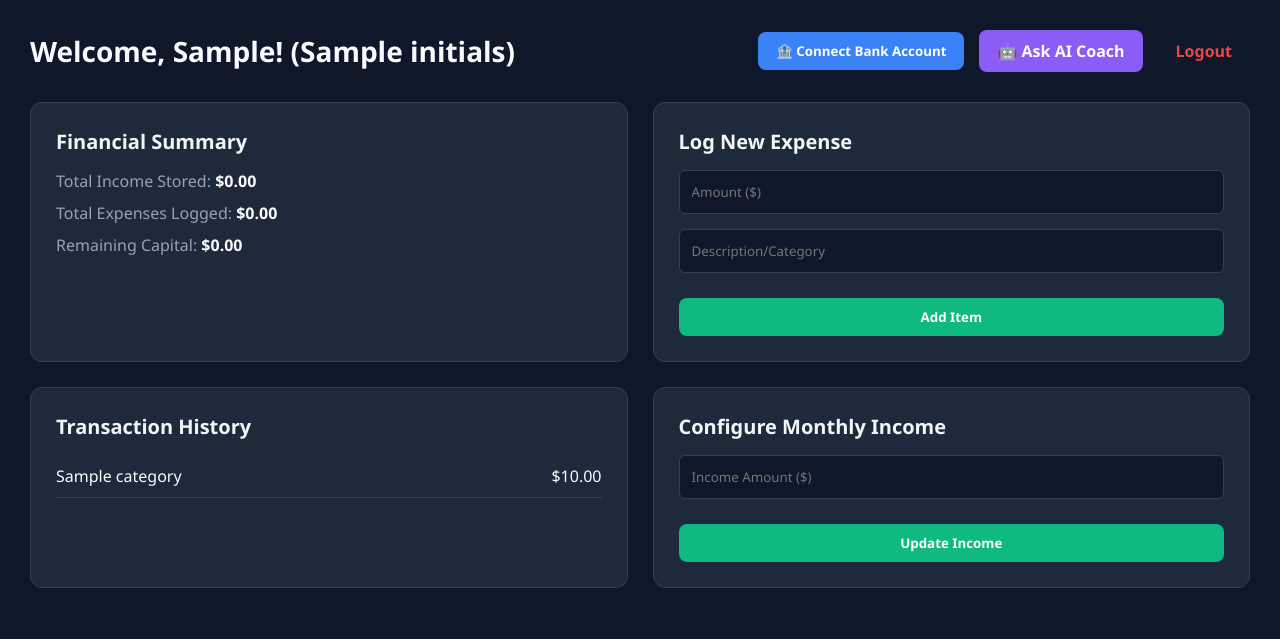
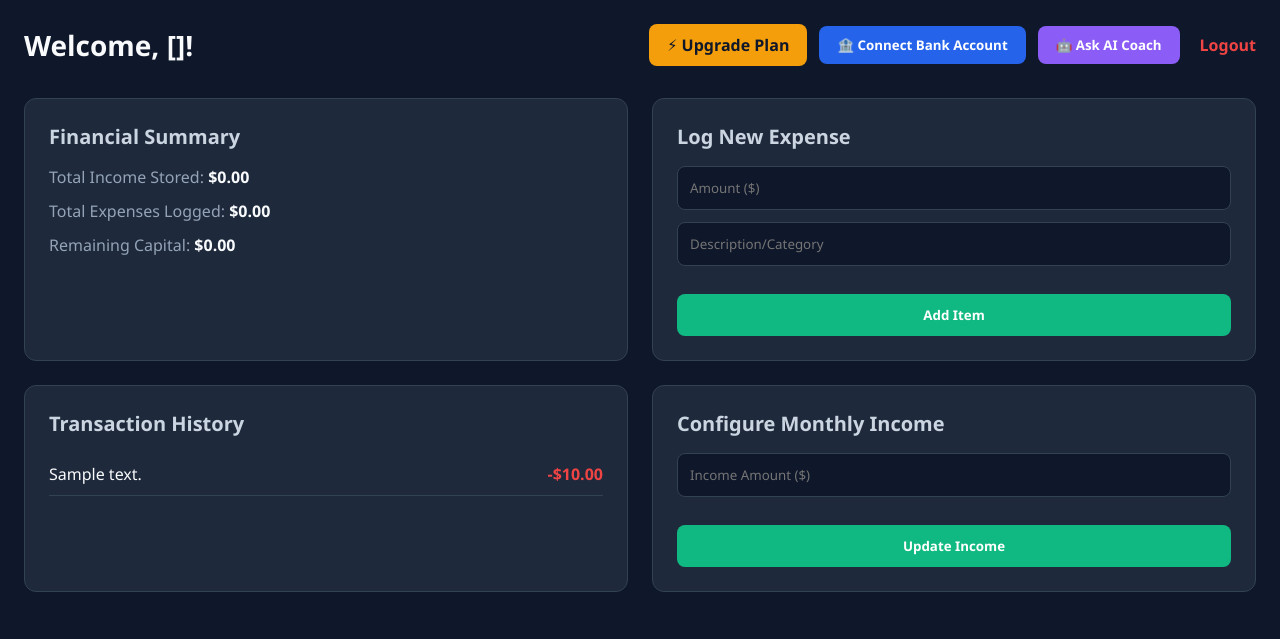
Before and after one commit to arielmuyanja-cloud/budget-buddy132, a Flask app: template templates/index.html in a window 1280 px wide. Shown: the top 639 px of the page. Run offline with Flask 3, Linux system fonts and the light colour scheme; the template is opened without the code that fills it: most values are stand-ins (such as "Sample title", 1, 10 or a date in 2020); some libraries are stand-ins or nearby versions.

Commit message:
Refactor index.html for layout and style improvements
Refactor HTML structure and styles for improved layout and user experience. Update navigation buttons and form elements for consistency.

```diff
--- a/templates/index.html
+++ b/templates/index.html
@@ -5,46 +5,186 @@
     <meta name="viewport" content="width=device-width, initial-scale=1.0">
     <title>Budget Buddy Dashboard</title>
     <style>
-        * { box-sizing: border-box; margin: 0; padding: 0; font-family: 'Segoe UI', Tahoma, Geneva, Verdana, sans-serif; }
-        body { background-color: #0f172a; color: #f8fafc; padding: 30px; }
-        .header { display: flex; justify-content: space-between; align-items: center; margin-bottom: 30px; }
-        .header h1 { font-size: 28px; font-weight: 700; }
-        .nav-btns { display: flex; gap: 15px; align-items: center; }
-        .btn { padding: 10px 18px; border-radius: 8px; font-weight: 600; text-decoration: none; cursor: pointer; border: none; transition: background 0.2s; }
-        .btn-blue { background-color: #3b82f6; color: white; }
-        .btn-blue:hover { background-color: #2563eb; }
-        .btn-purple { background-color: #8b5cf6; color: white; }
-        .btn-purple:hover { background-color: #7c3aed; }
-        .btn-red { color: #ef4444; background: transparent; font-weight: 600; }
-        .btn-green { background-color: #10b981; color: white; width: 100%; margin-top: 10px; }
-        .btn-green:hover { background-color: #059669; }
-
-        .alert { padding: 15px; border-radius: 8px; margin-bottom: 25px; font-weight: 600; }
-        .alert-success { background-color: #065f46; color: #a7f3d0; border: 1px solid #059669; }
-        .alert-error { background-color: #991b1b; color: #fecaca; border: 1px solid #dc2626; }
-
-        .grid { display: grid; grid-template-columns: 1fr 1fr; gap: 25px; }
-        .card { background-color: #1e293b; padding: 25px; border-radius: 12px; border: 1px solid #334155; }
-        .card h2 { margin-bottom: 15px; font-size: 20px; color: #f1f5f9; }
-        .stat { font-size: 16px; margin-bottom: 10px; color: #94a3b8; }
-        .stat span { color: #f8fafc; font-weight: 600; }
-
-        input { width: 100%; padding: 12px; margin-bottom: 15px; background-color: #0f172a; border: 1px solid #334155; border-radius: 6px; color: white; }
-        .tx-list { list-style: none; }
-        .tx-item { display: flex; justify-content: space-between; padding: 10px 0; border-bottom: 1px solid #334155; }
-
-        /* MODAL STYLES */
-        .modal-overlay { display: none; position: fixed; top: 0; left: 0; width: 100%; height: 100%; background: rgba(0,0,0,0.8); z-index: 1000; justify-content: center; align-items: center; }
-        .modal-card { background: #1e293b; width: 450px; padding: 30px; border-radius: 12px; border: 1px solid #334155; position: relative; }
-        .modal-close { position: absolute; top: 15px; right: 20px; color: #94a3b8; cursor: pointer; font-size: 22px; }
-        .bank-grid { display: grid; grid-template-columns: 1fr 1fr; gap: 15px; margin-top: 20px; }
-        .bank-btn { background: #0f172a; border: 1px solid #334155; padding: 15px; border-radius: 8px; color: white; font-weight: 600; cursor: pointer; text-align: center; transition: all 0.2s; }
-        .bank-btn:hover { border-color: #10b981; background: #1e293b; }
+        * {
+            box-sizing: border-box;
+            margin: 0;
+            padding: 0;
+            font-family: 'Segoe UI', Tahoma, Geneva, Verdana, sans-serif;
+        }
+        body {
+            background-color: #0f172a;
+            color: #f8fafc;
+            padding: 24px;
+        }
+        .header {
+            display: flex;
+            justify-content: space-between;
+            align-items: center;
+            margin-bottom: 32px;
+        }
+        .user-welcome {
+            font-size: 28px;
+            font-weight: bold;
+        }
+        .nav-buttons {
+            display: flex;
+            gap: 12px;
+            align-items: center;
+        }
+        .btn {
+            padding: 10px 18px;
+            border-radius: 8px;
+            font-weight: 600;
+            cursor: pointer;
+            text-decoration: none;
+            border: none;
+            display: inline-flex;
+            align-items: center;
+            gap: 8px;
+            transition: all 0.2s ease;
+        }
+        .btn-upgrade {
+            background-color: #f59e0b;
+            color: #0f172a;
+        }
+        .btn-upgrade:hover {
+            background-color: #d97706;
+        }
+        .btn-bank {
+            background-color: #2563eb;
+            color: #ffffff;
+        }
+        .btn-bank:hover {
+            background-color: #1d4ed8;
+        }
+        .btn-ai {
+            background-color: #8b5cf6;
+            color: #ffffff;
+        }
+        .btn-ai:hover {
+            background-color: #7c3aed;
+        }
+        .btn-logout {
+            color: #ef4444;
+            text-decoration: none;
+            font-weight: 600;
+            margin-left: 8px;
+        }
+        .grid-container {
+            display: grid;
+            grid-template-columns: 1fr 1fr;
+            gap: 24px;
+            margin-bottom: 24px;
+        }
+        .card {
+            background-color: #1e293b;
+            border-radius: 12px;
+            padding: 24px;
+            border: 1px solid #334155;
+        }
+        .card h2 {
+            margin-bottom: 16px;
+            font-size: 20px;
+            color: #cbd5e1;
+        }
+        .stat {
+            font-size: 16px;
+            margin-bottom: 12px;
+            color: #94a3b8;
+        }
+        .stat span {
+            color: #f8fafc;
+            font-weight: bold;
+        }
+        .input-group {
+            margin-bottom: 16px;
+        }
+        .input-group input {
+            width: 100%;
+            padding: 12px;
+            border-radius: 8px;
+            border: 1px solid #334155;
+            background-color: #0f172a;
+            color: #fff;
+            margin-bottom: 12px;
+        }
+        .btn-submit {
+            width: 100%;
+            background-color: #10b981;
+            color: #fff;
+            padding: 12px;
+            border-radius: 8px;
+            border: none;
+            font-weight: bold;
+            cursor: pointer;
+        }
+        .btn-submit:hover {
+            background-color: #059669;
+        }
+        /* Modal Overlay */
+        .modal-overlay {
+            display: none;
+            position: fixed;
+            top: 0; left: 0; width: 100%; height: 100%;
+            background: rgba(15, 23, 42, 0.8);
+            backdrop-filter: blur(4px);
+            justify-content: center;
+            align-items: center;
+            z-index: 1000;
+        }
+        .modal-card {
+            background-color: #1e293b;
+            border: 1px solid #334155;
+            border-radius: 16px;
+            padding: 32px;
+            width: 440px;
+            position: relative;
+        }
+        .modal-close {
+            position: absolute;
+            top: 16px; right: 20px;
+            color: #94a3b8;
+            cursor: pointer;
+            font-size: 20px;
+        }
+        .bank-grid {
+            display: grid;
+            grid-template-columns: 1fr 1fr;
+            gap: 12px;
+            margin-top: 20px;
+        }
+        .bank-btn {
+            background-color: #0f172a;
+            border: 1px solid #334155;
+            color: #fff;
+            padding: 16px;
+            border-radius: 8px;
+            cursor: pointer;
+            font-weight: 600;
+            display: flex;
+            align-items: center;
+            justify-content: center;
+            gap: 8px;
+            transition: border-color 0.2s;
+        }
+        .bank-btn:hover {
+            border-color: #3b82f6;
+            background-color: #1e293b;
+        }
+        /* Alert Messages */
+        .alert {
+            padding: 12px 16px;
+            border-radius: 8px;
+            margin-bottom: 16px;
+            font-weight: 500;
+        }
+        .alert-success { background-color: #065f46; color: #a7f3d0; }
+        .alert-error { background-color: #991b1b; color: #fecaca; }
     </style>
 </head>
 <body>
 
-    <!-- FLASH MESSAGES -->
+    <!-- Flash Messages -->
     {% with messages = get_flashed_messages(with_categories=true) %}
       {% if messages %}
         {% for category, message in messages %}
@@ -53,46 +193,66 @@
       {% endif %}
     {% endwith %}
 
+    <!-- Top Navigation Header -->
     <div class="header">
-        <h1>Welcome, {{ first_name }}! ({{ initials }})</h1>
-        <div class="nav-btns">
-            <button onclick="openModal()" class="btn btn-blue">🏦 Connect Bank Account</button>
-            <a href="/ai" class="btn btn-purple">🤖 Ask AI Coach</a>
-            <a href="/logout" class="btn btn-red">Logout</a>
+        <div class="user-welcome">
+            Welcome, {{ username }}!
+        </div>
+        <div class="nav-buttons">
+            <!-- ⚡ Upgrade Plan Button -->
+            <a href="/pricing" class="btn btn-upgrade">
+                ⚡ Upgrade Plan
+            </a>
+
+            <!-- 🏦 Connect Bank Account Button -->
+            <button class="btn btn-bank" onclick="openBankModal()">
+                🏦 Connect Bank Account
+            </button>
+
+            <!-- 🤖 Ask AI Coach Button -->
+            <button class="btn btn-ai" onclick="alert('Consulting AI Financial Coach...')">
+                🤖 Ask AI Coach
+            </button>
+
+            <a href="/logout" class="btn-logout">Logout</a>
         </div>
     </div>
 
-    <div class="grid">
-        <!-- FINANCIAL SUMMARY -->
+    <!-- Main Content Dashboard Grid -->
+    <div class="grid-container">
+        <!-- Financial Summary -->
         <div class="card">
             <h2>Financial Summary</h2>
-            <div class="stat">Total Income Stored: <span>${{ "%.2f"|format(income) }}</span></div>
-            <div class="stat">Total Expenses Logged: <span>${{ "%.2f"|format(total) }}</span></div>
-            <div class="stat">Remaining Capital: <span>${{ "%.2f"|format(remaining) }}</span></div>
-            {% if warning %}
-                <div style="margin-top: 15px; font-weight: bold; color: #f59e0b;">{{ warning }}</div>
-            {% endif %}
+            <div class="stat">Total Income Stored: <span>${{ "%.2f"|format(total_income|default(0)) }}</span></div>
+            <div class="stat">Total Expenses Logged: <span>${{ "%.2f"|format(total_expense|default(0)) }}</span></div>
+            <div class="stat">Remaining Capital: <span>${{ "%.2f"|format(balance|default(0)) }}</span></div>
         </div>
 
-        <!-- LOG EXPENSE -->
+        <!-- Log Expense -->
         <div class="card">
             <h2>Log New Expense</h2>
-            <form action="/add" method="POST">
-                <input type="number" step="0.01" name="amount" placeholder="Amount ($)" required>
-                <input type="text" name="category" placeholder="Description/Category" required>
-                <button type="submit" class="btn btn-green">Add Item</button>
+            <form action="/" method="POST">
+                <div class="input-group">
+                    <input type="number" step="0.01" name="amount" placeholder="Amount ($)" required>
+                    <input type="text" name="description" placeholder="Description/Category" required>
+                </div>
+                <button type="submit" class="btn-submit">Add Item</button>
             </form>
         </div>
+    </div>
 
-        <!-- TRANSACTION HISTORY -->
+    <div class="grid-container">
+        <!-- Transaction History -->
         <div class="card">
             <h2>Transaction History</h2>
             {% if transactions %}
-                <ul class="tx-list">
-                    {% for tx in transactions %}
-                        <li class="tx-item">
-                            <span>{{ tx.category }}</span>
-                            <span>${{ "%.2f"|format(tx.amount) }}</span>
+                <ul style="list-style: none;">
+                    {% for t in transactions %}
+                        <li style="padding: 10px 0; border-bottom: 1px solid #334155; display: flex; justify-content: space-between;">
+                            <span>{{ t['description'] if t['description'] else t[2] }}</span>
+                            <span style="color: {% if (t['type'] if t['type'] else t[4]) == 'income' %}#10b981{% else %}#ef4444{% endif %}; font-weight: bold;">
+                                {% if (t['type'] if t['type'] else t[4]) == 'income' %}+{% else %}-{% endif %}${{ "%.2f"|format(t['amount'] if t['amount'] else t[3]) }}
+                            </span>
                         </li>
                     {% endfor %}
                 </ul>
@@ -101,47 +261,65 @@
             {% endif %}
         </div>
 
-        <!-- CONFIGURE MONTHLY INCOME -->
+        <!-- Configure Monthly Income -->
         <div class="card">
             <h2>Configure Monthly Income</h2>
-            <form action="/set_income" method="POST">
-                <input type="number" step="0.01" name="amount" placeholder="Income Amount ($)" required>
-                <button type="submit" class="btn btn-green">Update Income</button>
+            <form action="/" method="POST">
+                <div class="input-group">
+                    <input type="number" step="0.01" name="income_amount" placeholder="Income Amount ($)" required>
+                </div>
+                <button type="submit" class="btn-submit">Update Income</button>
             </form>
         </div>
     </div>
 
-    <!-- BANK CONNECTION MODAL -->
-    <div id="bankModal" class="modal-overlay">
+    <!-- Link Bank Modal -->
+    <div class="modal-overlay" id="bankModal">
         <div class="modal-card">
-            <span class="modal-close" onclick="closeModal()">&times;</span>
-            <h2 style="margin-bottom: 8px;">Link Your Bank Account</h2>
+            <span class="modal-close" onclick="closeBankModal()">&times;</span>
+            <h2 style="font-size: 22px; margin-bottom: 8px;">Link Your Bank Account</h2>
             <p style="color: #94a3b8; font-size: 14px;">Select your financial institution to connect your feed to Budget Buddy:</p>
 
             <div class="bank-grid">
-                <div class="bank-btn" onclick="connectBank('Chase Bank')">🏛️ Chase</div>
-                <div class="bank-btn" onclick="connectBank('Bank of America')">🏛️ Bank of America</div>
-                <div class="bank-btn" onclick="connectBank('Wells Fargo')">🏛️ Wells Fargo</div>
-                <div class="bank-btn" onclick="connectBank('Capital One')">🏛️ Capital One</div>
+                <button class="bank-btn" onclick="selectBank('Chase')">🏛️ Chase</button>
+                <button class="bank-btn" onclick="selectBank('Bank of America')">🏛️ Bank of America</button>
+                <button class="bank-btn" onclick="selectBank('Wells Fargo')">🏛️ Wells Fargo</button>
+                <button class="bank-btn" onclick="selectBank('Capital One')">🏛️ Capital One</button>
             </div>
         </div>
     </div>
 
+    <!-- JavaScript Handlers -->
     <script>
-        function openModal() { document.getElementById('bankModal').style.display = 'flex'; }
-        function closeModal() { document.getElementById('bankModal').style.display = 'none'; }
+        function openBankModal() {
+            document.getElementById('bankModal').style.display = 'flex';
+        }
 
-        async function connectBank(bankName) {
-            const response = await fetch('/sync_custom_bank', {
+        function closeBankModal() {
+            document.getElementById('bankModal').style.display = 'none';
+        }
+
+        function selectBank(bankName) {
+            fetch('/connect_bank', {
                 method: 'POST',
-                headers: { 'Content-Type': 'application/json' },
+                headers: {
+                    'Content-Type': 'application/json'
+                },
                 body: JSON.stringify({ bank_name: bankName })
+            })
+            .then(res => res.json())
+            .then(data => {
+                if (data.success) {
+                    window.location.reload();
+                } else {
+                    alert("Error linking bank: " + data.message);
+                }
+            })
+            .catch(err => {
+                console.error(err);
+                alert("Failed to connect to " + bankName);
             });
-            if (response.ok) {
-                window.location.reload();
-            }
         }
     </script>
-
 </body>
 </html>
```
